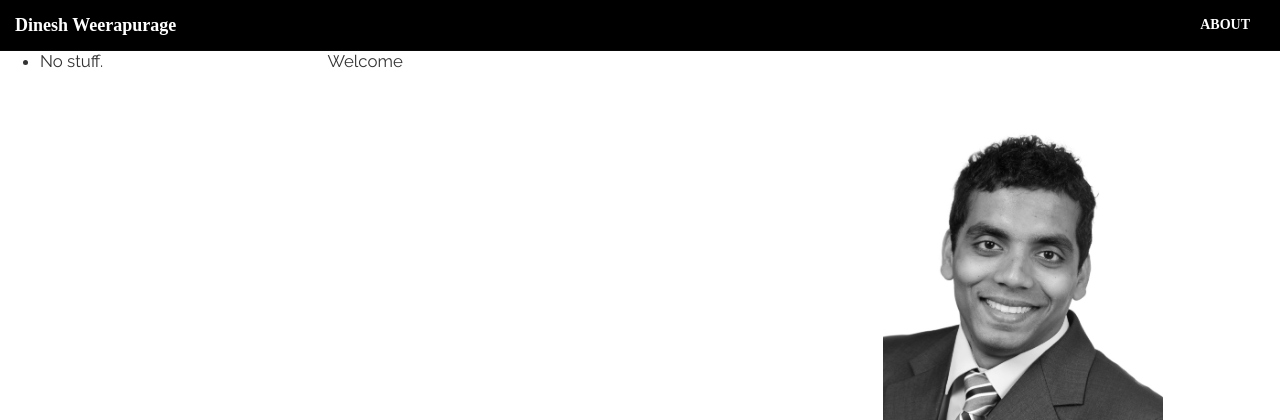
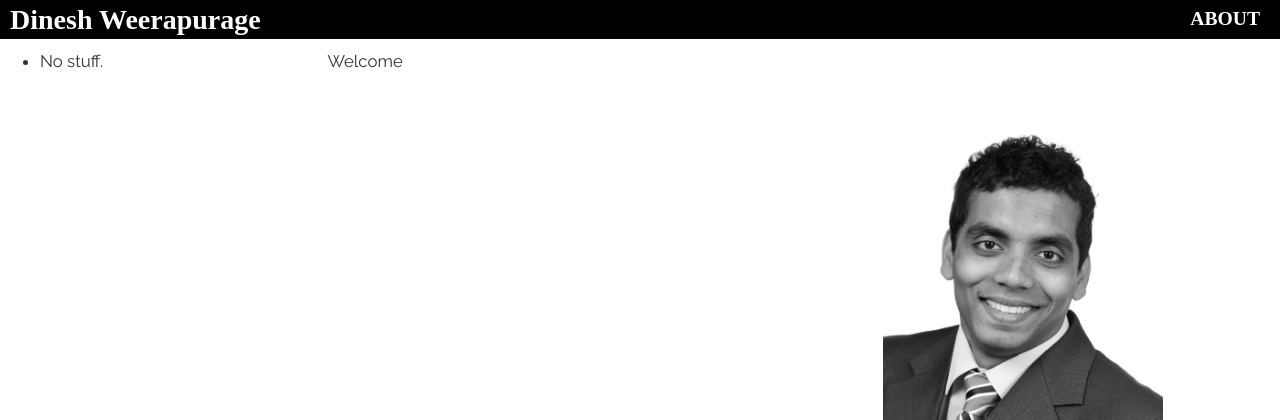
Before and after one commit to xydinesh/xydinesh.com, a Flask app: page / in a window 1280 px wide. Shown: the top 420 px of the page. Run offline with Flask 2, Linux system fonts and the light colour scheme; some libraries are stand-ins or nearby versions.

Commit message:
fiddle with fonts on the header bar a little

```diff
--- a/xydinesh.com/static/content/site.css
+++ b/xydinesh.com/static/content/site.css
@@ -41,6 +41,10 @@ input[type="checkbox"].input-validation-error {
     display: none;
 }
 
+.navbar {
+    min-height: 38px;
+}
+
 .navbar-inverse {
     background-color: #000000;
 }
@@ -48,7 +52,10 @@ input[type="checkbox"].input-validation-error {
 .navbar-inverse .navbar-brand {
     color: #FFFFFF;
     font-weight: bold;
-    font-family: 'Abril+Fatface'
+    font-family: 'Abril+Fatface';
+    font-size: 2em;
+    padding: 10px;
+    padding-bottom: 0;
 }
 
 .navbar-inverse .navbar-brand:hover,
@@ -59,16 +66,13 @@ input[type="checkbox"].input-validation-error {
 .navbar-inverse .navbar-right > li > a {
     color: #FFFFFF;
     font-weight: bold;
-    font-family: 'Abril+Fatface'
+    font-family: 'Abril+Fatface';
+    padding: 5px;
 }
 
     .navbar-inverse .navbar-right > li > a:hover {
         color: #FFFFFF;
         background-color: transparent;
-    }
-
-    .navbar-inverse .navbar-right > li > a {
-        padding: 15px;
     }
 
 
@@ -83,6 +87,10 @@ input[type="checkbox"].input-validation-error {
     width: 100%;
     font-family: "Raleway";
     font-size: 1.2em;
+}
+
+#aboutheader {
+    font-size: 1.4em;
 }
 
 #about {
--- a/xydinesh.com/templates/layout.html
+++ b/xydinesh.com/templates/layout.html
@@ -15,17 +15,8 @@
         <a href="/" class="navbar-brand">Dinesh Weerapurage</a>
         <div class="navbar-collapse collapse">
             <ul class="nav navbar-right">
-                <li><a href="/about">ABOUT</a></li>
+                <li id="aboutheader"><a href="/about">ABOUT</a></li>
             </ul>
-        </div>
-        <div class="container">
-            <div class="navbar-header">
-                <button type="button" class="navbar-toggle" data-toggle="collapse" data-target=".navbar-collapse">
-                    <span class="icon-bar"></span>
-                    <span class="icon-bar"></span>
-                    <span class="icon-bar"></span>
-                </button>
-            </div>
         </div>
     </div>
 
```
Also changed, not shown: 1 other file.
